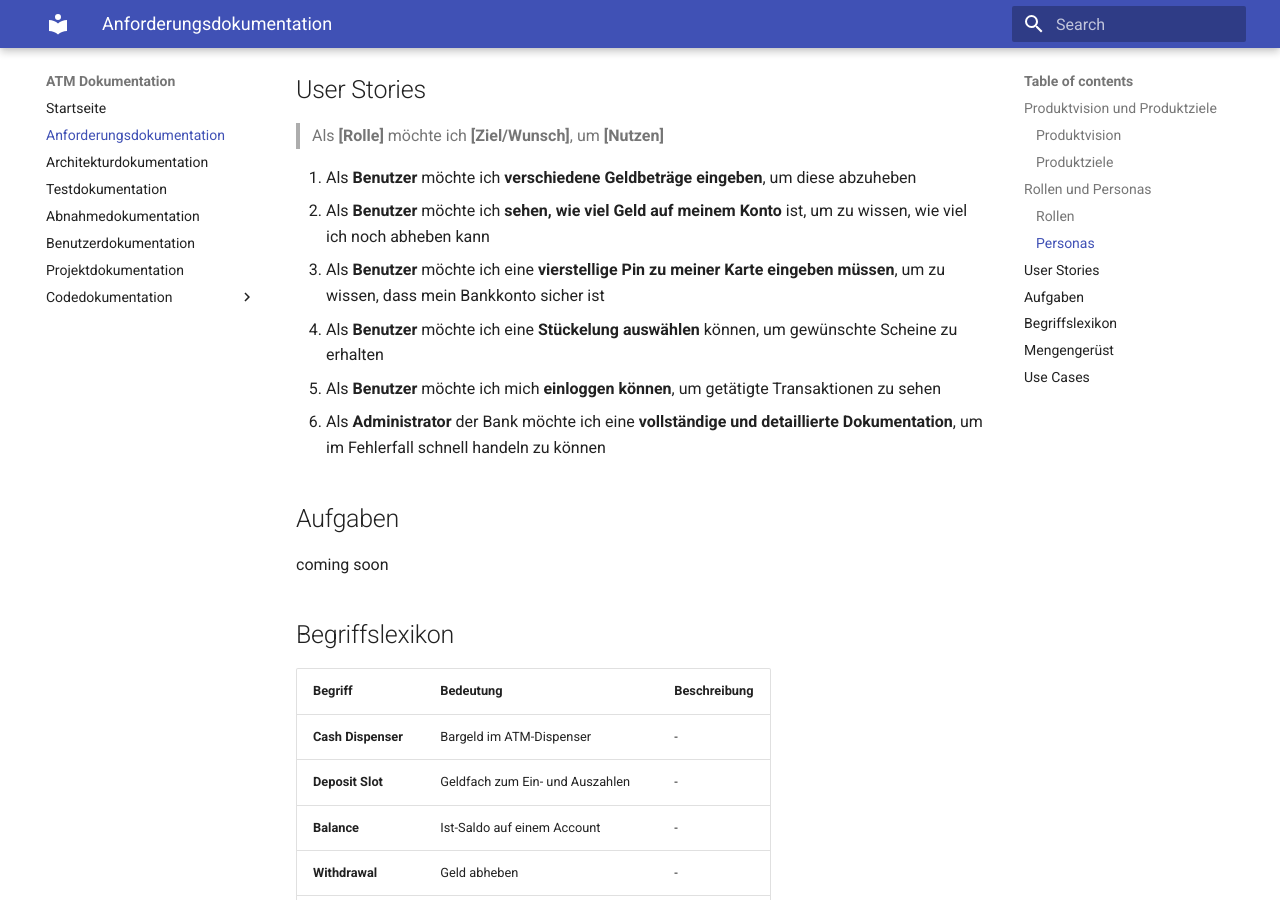
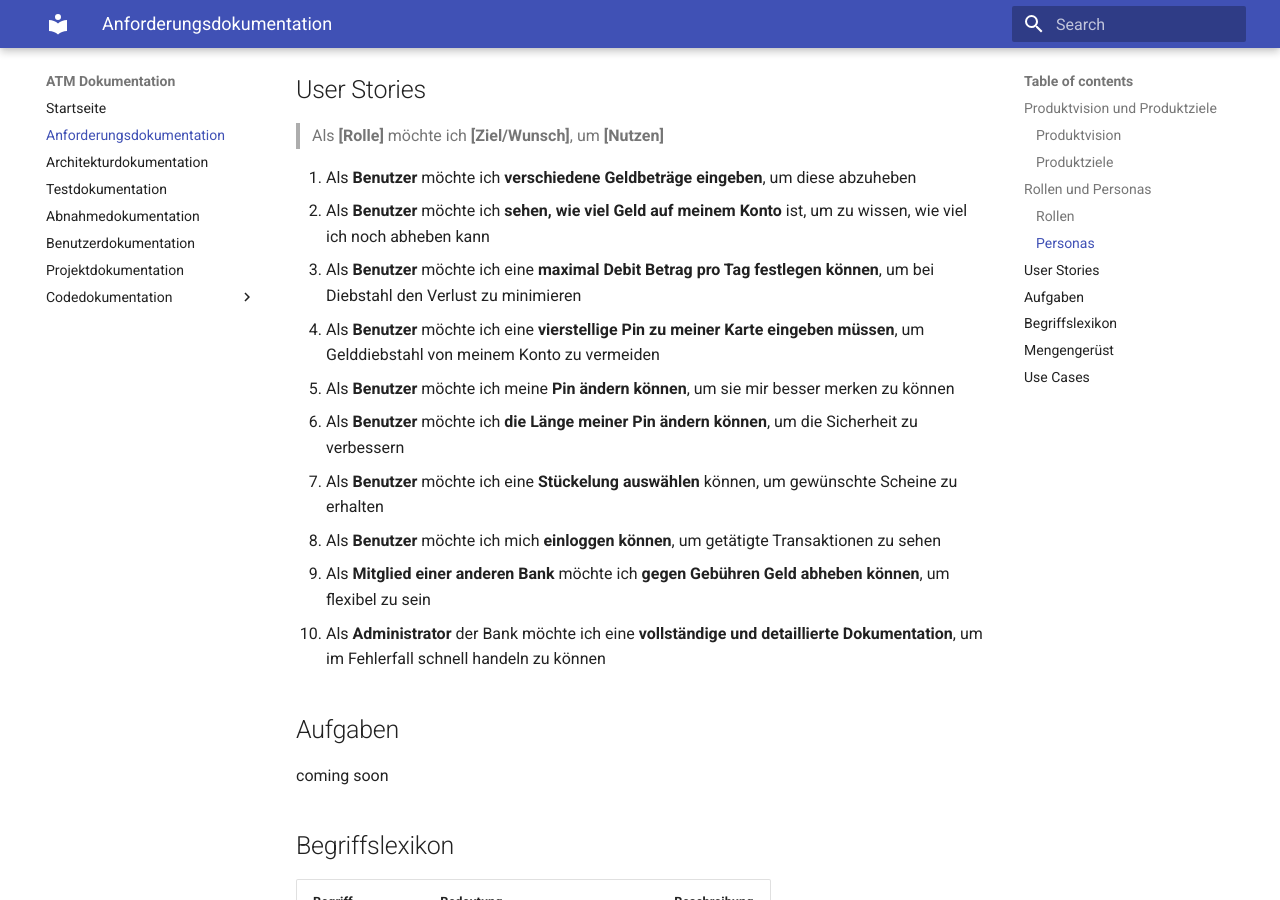
Before and after one commit to Halfpipe-SD/ATM, an MkDocs documentation site: the page built from docs/docs/requirements-docs.md, in a window 1280 px wide and 900 px high, scrolled down 2802 px. Built offline with MkDocs 1.6.1 and Material for MkDocs 9.7.7, drawn with Linux system fonts in a browser that asks for light colours.

Commit message:
#1
User Storys ergänzt

```diff
--- a/docs/docs/requirements-docs.md
+++ b/docs/docs/requirements-docs.md
@@ -77,10 +77,14 @@ Die Aufgabe unseres Teams ist es den bereits vorhandenen Code so zu überarbeite
 
 1. Als **Benutzer** möchte ich **verschiedene Geldbeträge eingeben**, um diese abzuheben
 2. Als **Benutzer** möchte ich **sehen, wie viel Geld auf meinem Konto** ist, um zu wissen, wie viel ich noch abheben kann
-3. Als **Benutzer** möchte ich eine **vierstellige Pin zu meiner Karte eingeben müssen**, um zu wissen, dass mein Bankkonto sicher ist
-4. Als **Benutzer** möchte ich eine **Stückelung auswählen** können, um gewünschte Scheine zu erhalten
-5. Als **Benutzer** möchte ich mich **einloggen können**, um getätigte Transaktionen zu sehen
-6. Als **Administrator** der Bank möchte ich eine **vollständige und detaillierte Dokumentation**, um im Fehlerfall schnell handeln zu können
+3. Als **Benutzer** möchte ich eine **maximal Debit Betrag pro Tag festlegen können**, um bei Diebstahl den Verlust zu minimieren
+4. Als **Benutzer** möchte ich eine **vierstellige Pin zu meiner Karte eingeben müssen**, um Gelddiebstahl von meinem Konto zu vermeiden
+5. Als **Benutzer** möchte ich meine **Pin ändern können**, um sie mir besser merken zu können
+6. Als **Benutzer** möchte ich **die Länge meiner Pin ändern können**, um die Sicherheit zu verbessern
+7. Als **Benutzer** möchte ich eine **Stückelung auswählen** können, um gewünschte Scheine zu erhalten
+8. Als **Benutzer** möchte ich mich **einloggen können**, um getätigte Transaktionen zu sehen
+9. Als **Mitglied einer anderen Bank** möchte ich **gegen Gebühren Geld abheben können**, um flexibel zu sein
+10. Als **Administrator** der Bank möchte ich eine **vollständige und detaillierte Dokumentation**, um im Fehlerfall schnell handeln zu können
 
 
 ## Aufgaben
```
